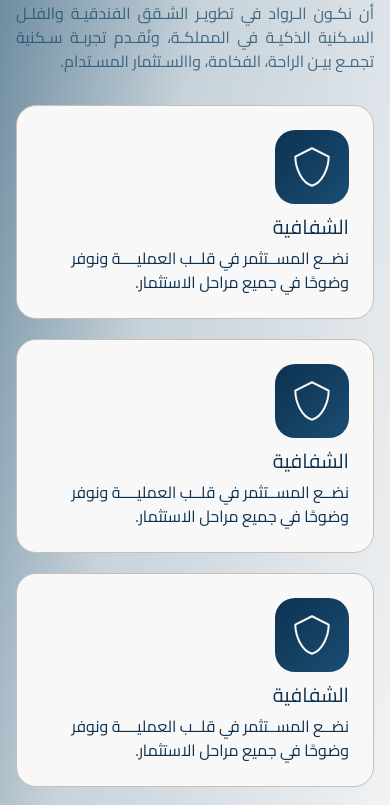
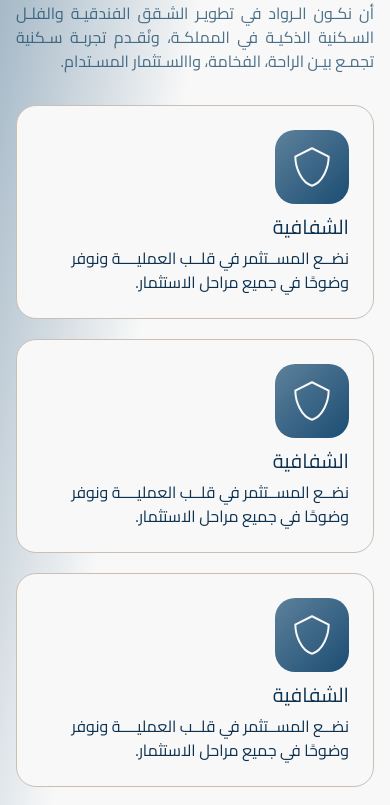
Before and after one commit to iabdwahab/thecapital-realestate, a Next.js app: page / in a window 390 px wide. Shown: the part 1840-2645 px from the top of the page. Built offline with nearby package versions, Linux system fonts and the light colour scheme.

Commit message:
Adding active trigger to allow hover on mobiles.

```diff
--- a/app/globals.css
+++ b/app/globals.css
@@ -19,11 +19,11 @@
 
 /* Color Utilities */
 @utility gradient-bg-inside {
-  @apply bg-linear-to-br from-[#0D3251] to-[#1A4D73];
+  @apply bg-linear-to-br from-[#5D819B] to-[#1A4D73];
 }
 
 @utility gradient-card-hover-light {
-  @apply from-primary-light bg-linear-to-br via-[#F8F8F8] via-55% to-[#F8F8F8];
+  @apply via-background bg-linear-to-br from-[#5D819B] to-[#F8F8F8] to-55%;
 }
 
 @utility gradient-card-light-border {
--- a/components/home_page/HeroSection.tsx
+++ b/components/home_page/HeroSection.tsx
@@ -10,7 +10,7 @@ export default function HeroSection() {
       <p className="text-body-regular md:text-sub-heading mb-6">
         نمنحك تجربة استثمارية آمنة ومتميزة تحقق طموحاتك.
       </p>
-      <button className="btn-secondary min-h-[58px] min-w-[270px]">استكشف حلولنا</button>
+      <button className="btn-secondary text-cta min-h-[58px] min-w-[270px]">استكشف حلولنا</button>
     </main>
   );
 }
--- a/components/home_page/summary_valeus_section/SummaryValuesSection.tsx
+++ b/components/home_page/summary_valeus_section/SummaryValuesSection.tsx
@@ -4,7 +4,7 @@ import ValuesSection from "./ValuesSection";
 
 export default function SummaryValuesSection() {
   return (
-    <section className="py-section-y-padding from-primary-light via-primary-light/25 to-background relative overflow-hidden bg-linear-to-br">
+    <section className="py-section-y-padding via-background to-background relative overflow-hidden bg-linear-to-br from-[#5D819B]">
       <div className="container">
         <SummarySection />
         {/* <ValuesSection /> */}
--- a/components/our_projects/ProjectCardImageText.tsx
+++ b/components/our_projects/ProjectCardImageText.tsx
@@ -3,7 +3,7 @@ import Image from "next/image";
 export default function ProjectCardImageText() {
   return (
     <div className="group rounded-card-radius max-h-[350px] overflow-hidden shadow-sm">
-      <div className="relative h-[350px] max-h-[350px] w-full bg-black transition-all duration-400 group-hover:max-h-[65%]">
+      <div className="relative h-[350px] max-h-[350px] w-full bg-black transition-all duration-400 group-hover:max-h-[65%] group-active:max-h-[65%]">
         <Image
           src="/services/product.png"
           alt="Product Image"
@@ -19,7 +19,7 @@ export default function ProjectCardImageText() {
         </h3>
       </div>
 
-      <div className="text-primary text-body-small bg-background flex h-full flex-col gap-1 px-3 py-6 group-hover:max-h-[35%]">
+      <div className="text-primary text-body-small bg-background flex h-full flex-col gap-1 px-3 py-6 group-hover:max-h-[35%] group-active:max-h-[35%]">
         <div className="flex items-center gap-3">
           <Image src="/icons/location.svg" alt="Icon" width={20} height={20} />
           <span className="line-clamp-1">جدة، الكورنيش.</span>
```
